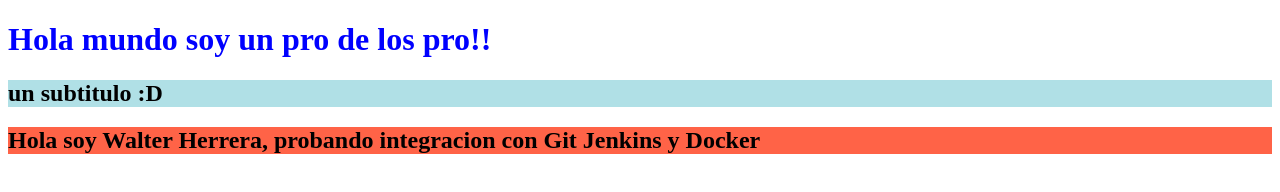
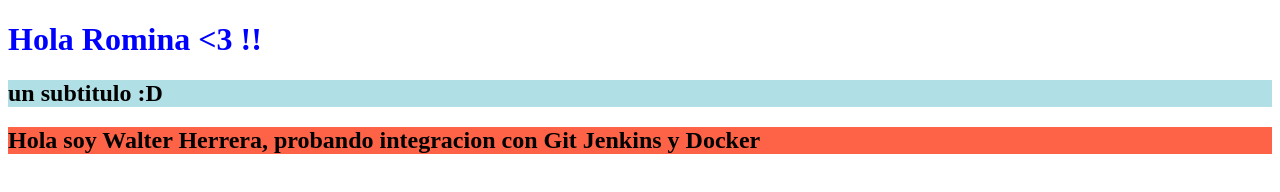
Before and after one commit to walterh91/web-test, a plain HTML site: page index.html in a window 1280 px wide. Drawn offline with Linux system fonts and the light colour scheme.

Commit message:
change text

```diff
--- a/index.html
+++ b/index.html
@@ -4,7 +4,7 @@
 </title>
 <body>
 <h1 style="color:blue;" >
-    Hola mundo soy un pro de los pro!!
+    Hola Romina <3 !!
 </h1>
 <h2 style="background-color:powderblue;" >un subtitulo :D</h2>
 <h2 style="background-color:tomato;">Hola soy Walter Herrera, probando integracion con Git Jenkins y Docker </h2>
```
Also changed, not shown: 1 other file.
